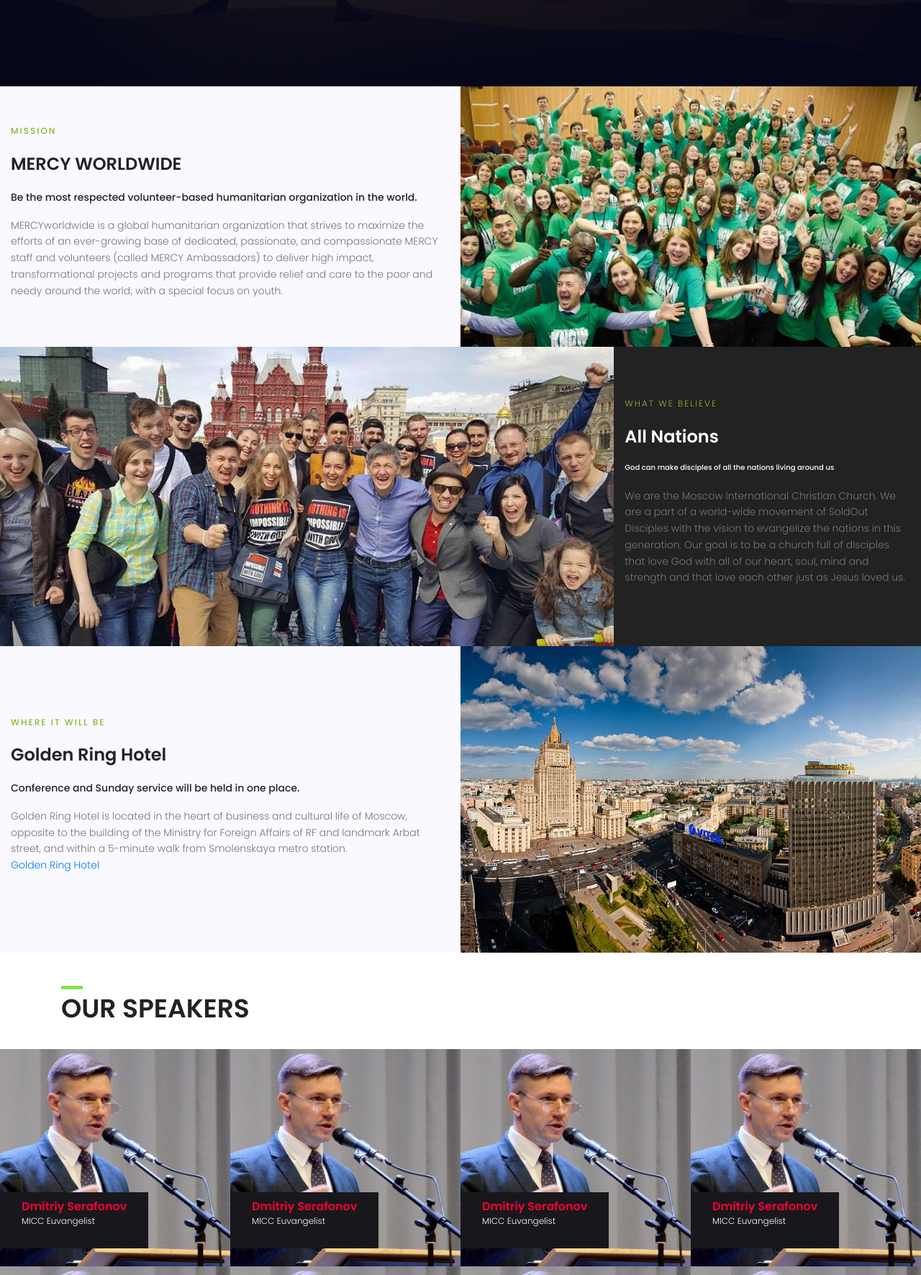
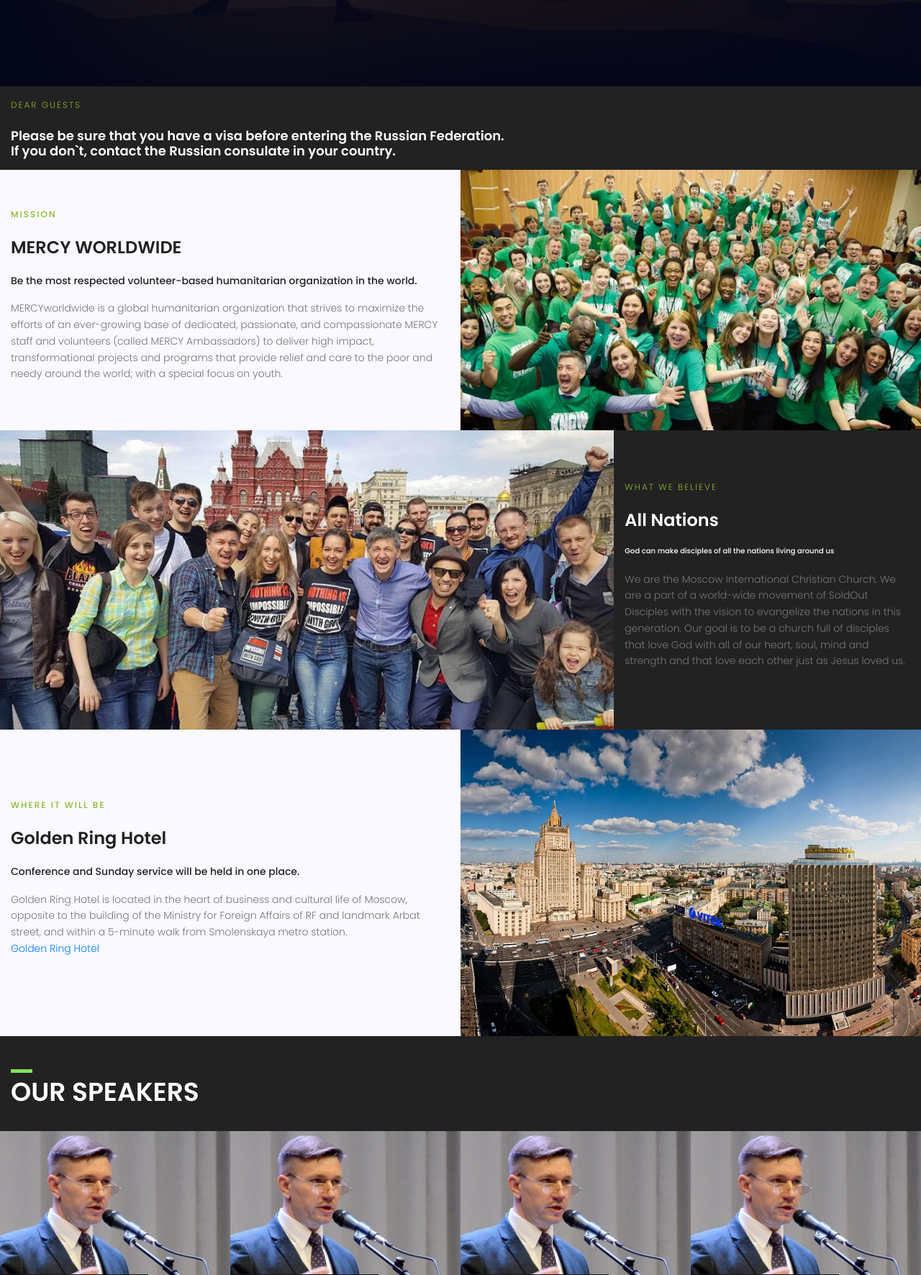
Before and after one commit to Balitsky/conference-page, a plain HTML site: page index.html in a window 1280 px wide. Shown: the part 680-2452 px from the top of the page at 72% size. Drawn offline with nearby package versions, Linux system fonts and the light colour scheme; some packages are replaced by stand-ins of ours.

Commit message:
add remind section

```diff
--- a/index.html
+++ b/index.html
@@ -77,6 +77,18 @@
 				</div>
 			</section>
 			<!-- End banner Area -->
+
+			<!-- Remind section -->
+			<section class="home-aboutus-area">
+				<div class="container-fluid about-right">
+					<p class="top-title">Dear guests</p>
+						<h4 class="text-white">
+							Please be sure that you have a visa before entering the Russian Federation.
+							<br>If you don`t, contact the Russian consulate in your country.
+						</h4>
+				</div>
+			</section>
+			<!-- End remind section -->
 
 			<!-- Start home-video Area -->
 			<section class="home-video-area">
@@ -295,14 +307,16 @@
 			<!-- End spekers Area -->
 
 			<!--speaker section-->
-			<br><br>
+
 			<section class="pb100">
-				<div class="container">
+				<div class="home-aboutus-area container-fluid">
+				<br><br>
 					<div class="section_title mb50">
-						<h3 class="title">
+						<h3 class="title text-white">
 						our speakers
 						</h3>
 					</div>
+				<br>
 				</div>
 				<div class="row justify-content-center no-gutters">
 					<div class="col-6 col-md-3 col-sm-6">
```
Also changed, not shown: css/main.css.
